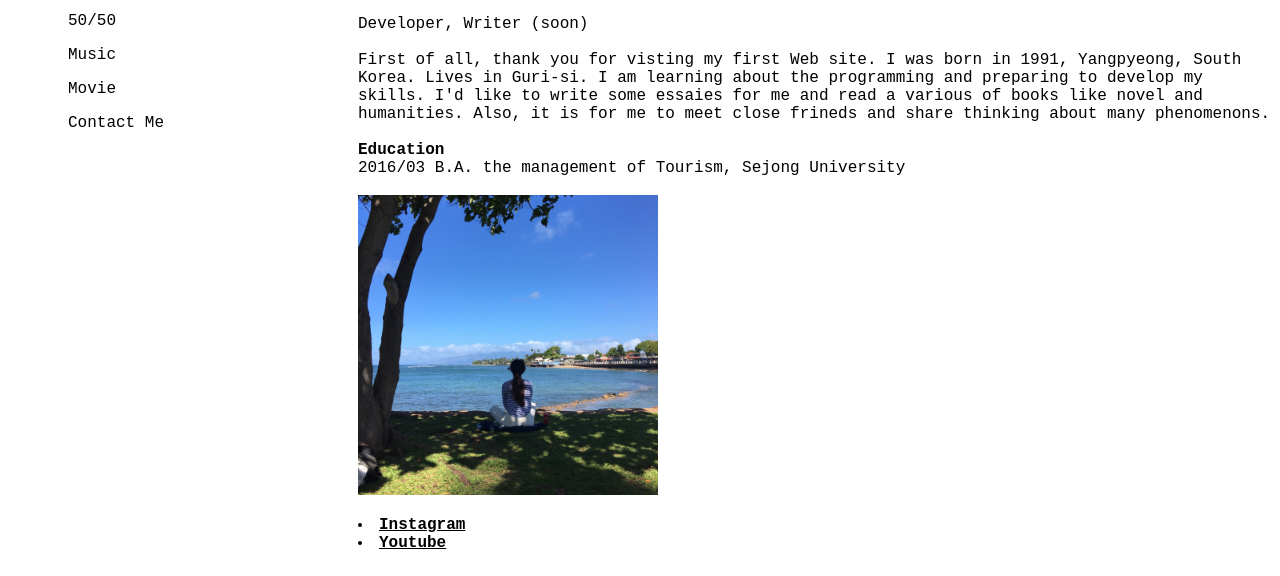
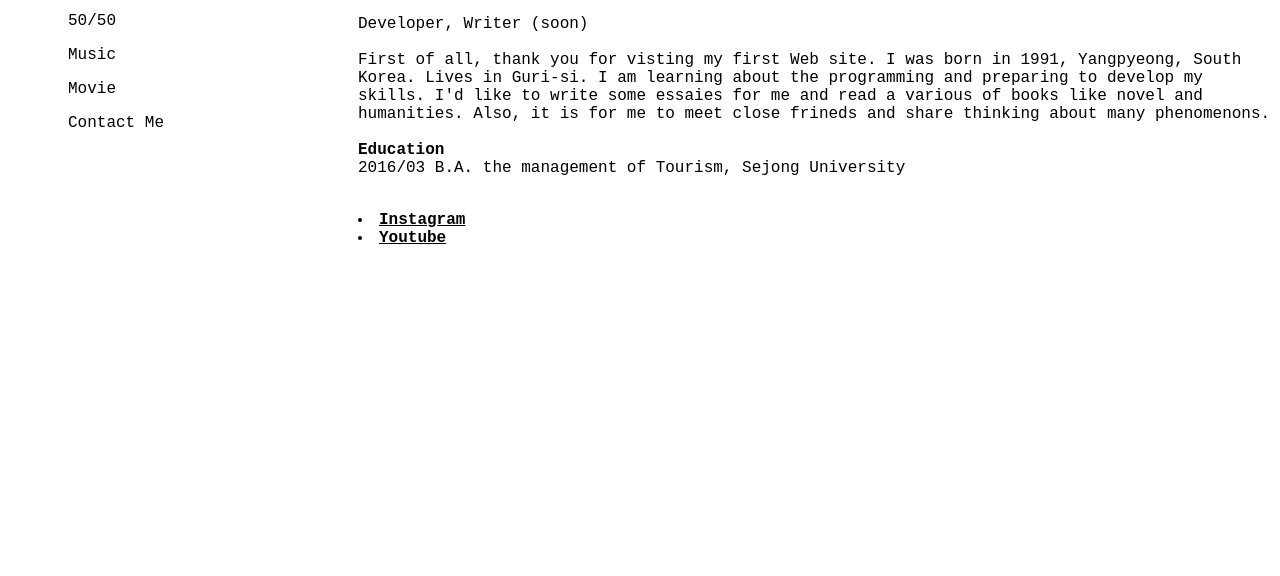
Before and after one commit to mikyung914/web_me, a plain HTML site: page 1.html in a window 1280 px wide. Shown: the part 319-895 px from the top of the page. After the commit the page ends 800 px from the top, so only its background shows below. Drawn offline with Linux system fonts and the light colour scheme.

Commit message:
Add files via upload

```diff
--- a/1.html
+++ b/1.html
@@ -27,7 +27,6 @@
           First of all, thank you for visting my first Web site. I was born in 1991, Yangpyeong, South Korea. Lives in Guri-si. I am learning about the programming and preparing to develop my skills. I'd like to write some essaies for me and read a various of books like novel and humanities. Also, it is for me to meet close frineds and share thinking about many phenomenons.<br><br>
           <strong>Education</strong><br>
           2016/03 B.A. the management of Tourism, Sejong University<br><br>
-          <img src="hawaii1.JPG" width="300px">
           <li><strong><a href="https://www.instagram.com/41.9km/" target="_blank" title="인스타그램">Instagram</a></strong></li>
           <li><strong><a href="https://www.youtube.com/channel/UCq28LG6jtUybucArcknGPjQ" target="_blank" title="유튜브">Youtube</a></strong></li>
         </p>
```
